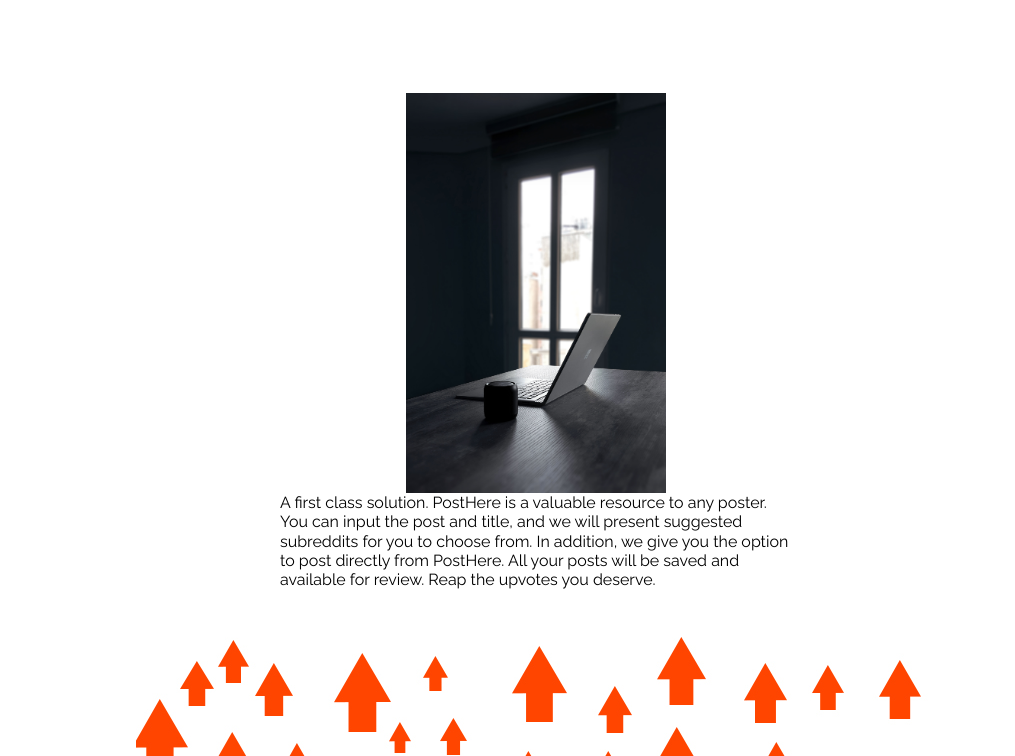
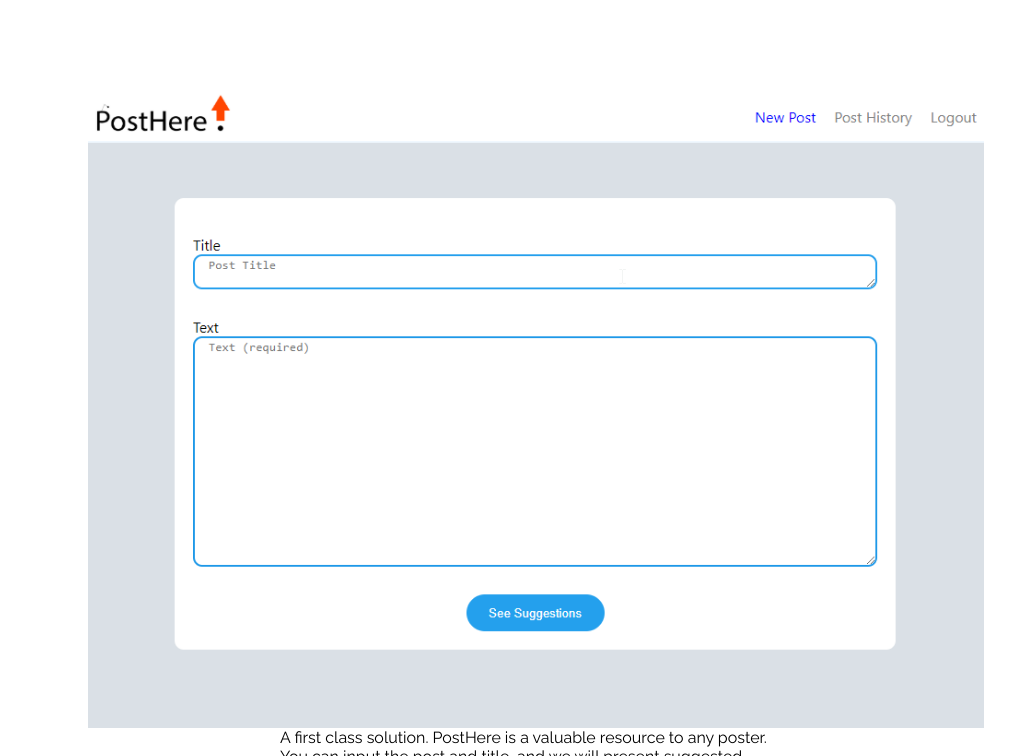
Before and after one commit to SpencerElggren/UI, a plain HTML site: page index.html in a window 1280 px wide. Shown: the part 1424-2180 px from the top of the page, without its empty margins (104-1119 px from the left). Drawn offline with Linux system fonts and the light colour scheme.

Commit message:
photo change

```diff
--- a/index.html
+++ b/index.html
@@ -44,7 +44,7 @@ https://front-end.posthere.now.sh/login
 		<section>
 		  <p>A first class solution. PostHere is a valuable resource to any poster. You can input the post and title, and we will present suggested subreddits for you to choose from. In addition, we give you the option to post directly from PostHere. All your posts will be saved and available for review. Reap the upvotes you deserve.</p>
 		</section>
-<img src="images/plasceholder.jpg" style="height: 400px; width: auto" alt="product screen">
+<img src="images/AppScreen.png" style="max-width: 70%" alt="product screen">
     </div>
 
     <div class="upvotes">
```
